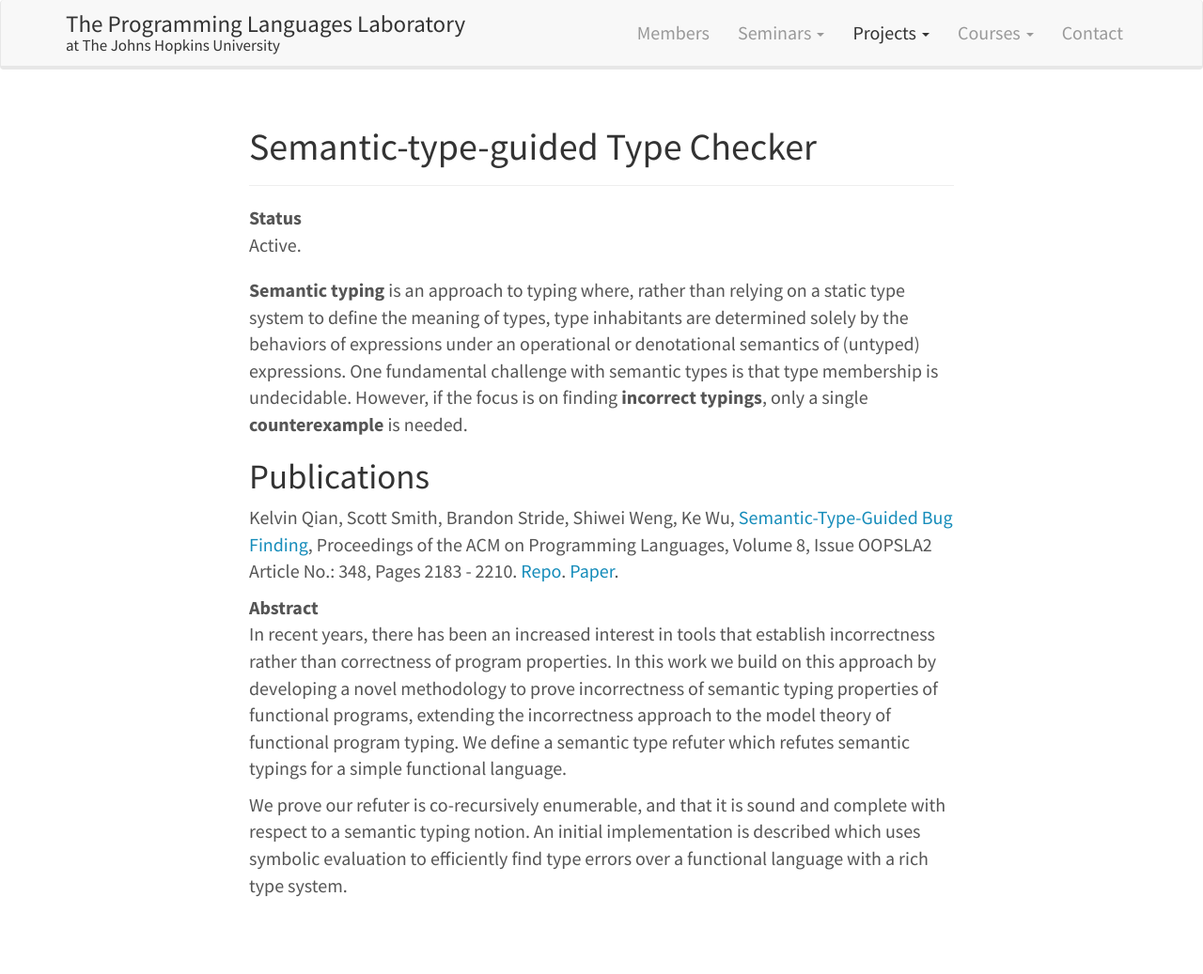
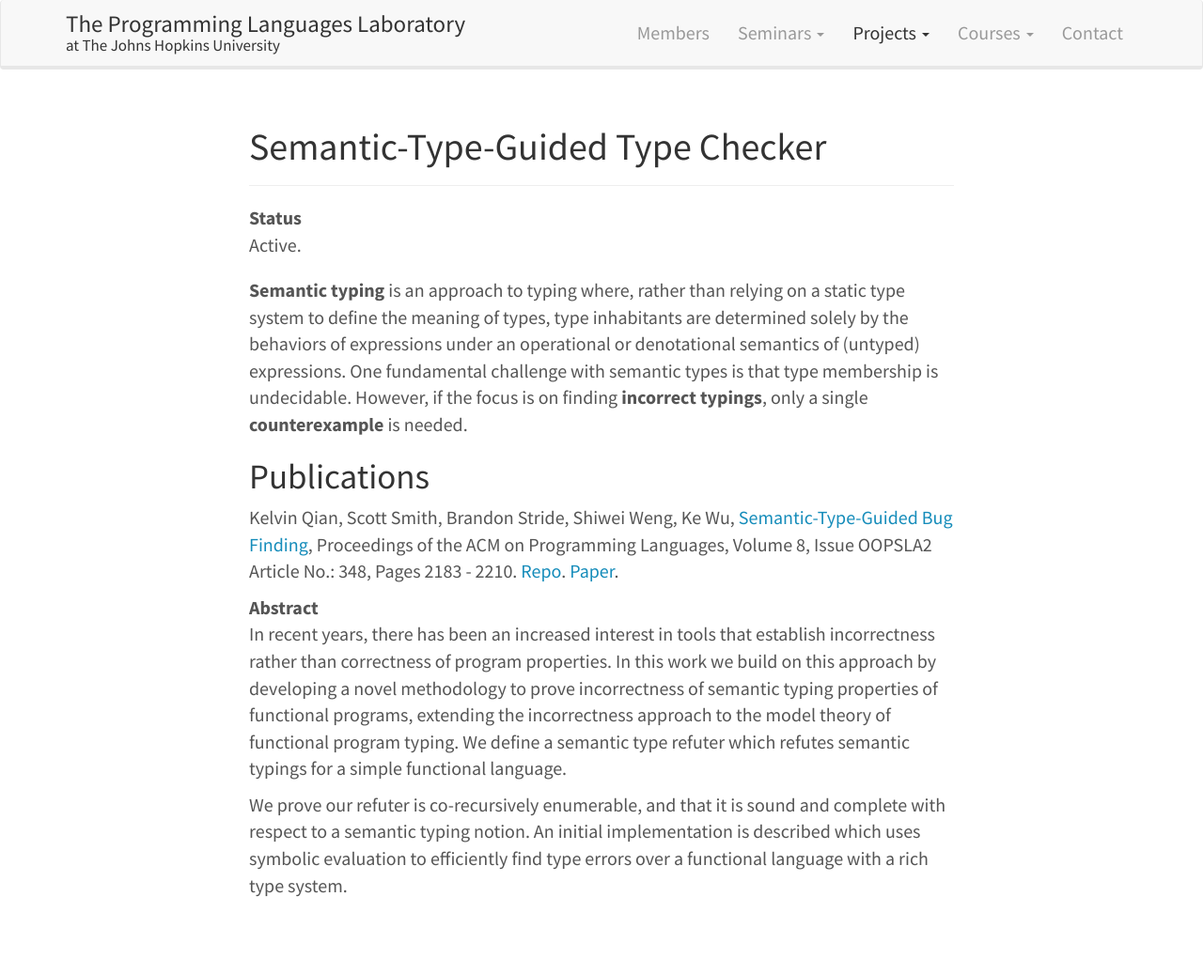
Before and after one commit to JHU-PL-Lab/www-pl-lab, a Jekyll site: the page built from projects/semantic-type-checker/semantic-type-checker.md, in a window 1280 px wide. Shown: the whole page at 94% size. Built offline with Jekyll 4.4.1, drawn with Linux system fonts in a browser that asks for light colours.

```diff
--- a/projects/semantic-type-checker/semantic-type-checker.md
+++ b/projects/semantic-type-checker/semantic-type-checker.md
@@ -1,5 +1,5 @@
 ---
-title: "Semantic-type-guided Type Checker"
+title: "Semantic-Type-Guided Type Checker"
 permalink: "/projects/semantic-type-checker/"
 narrow: true
 ---
```
